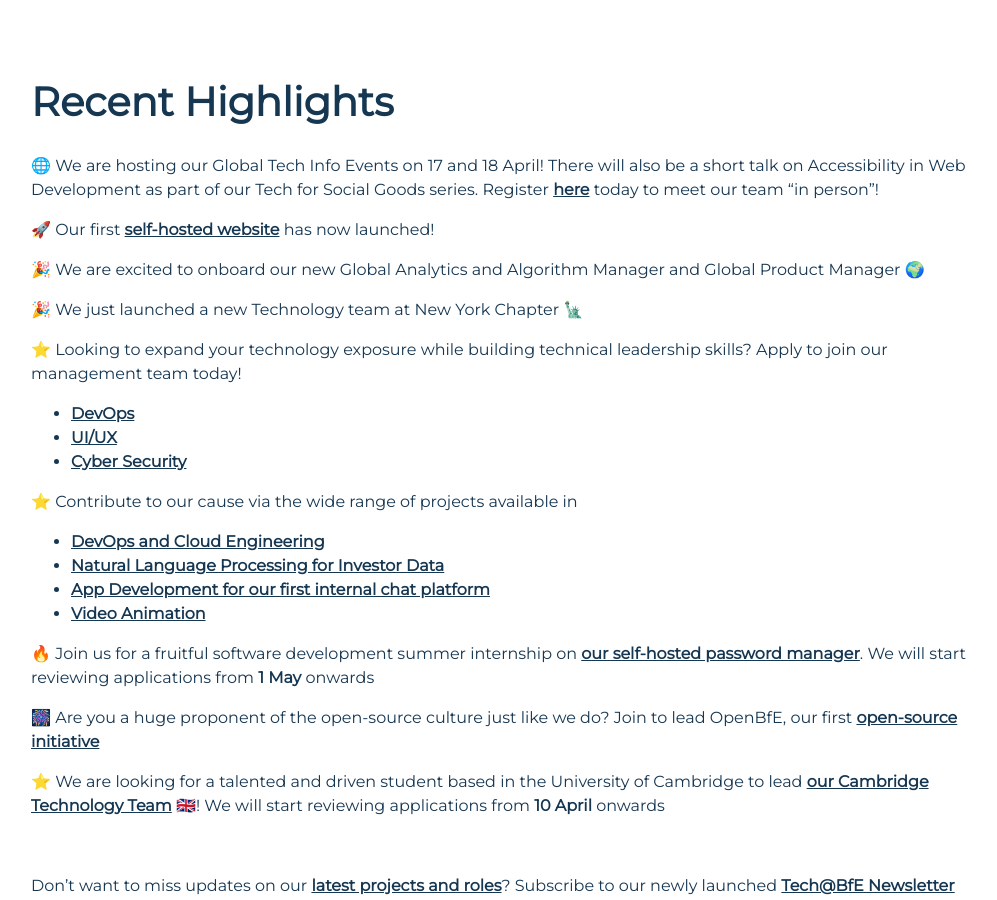
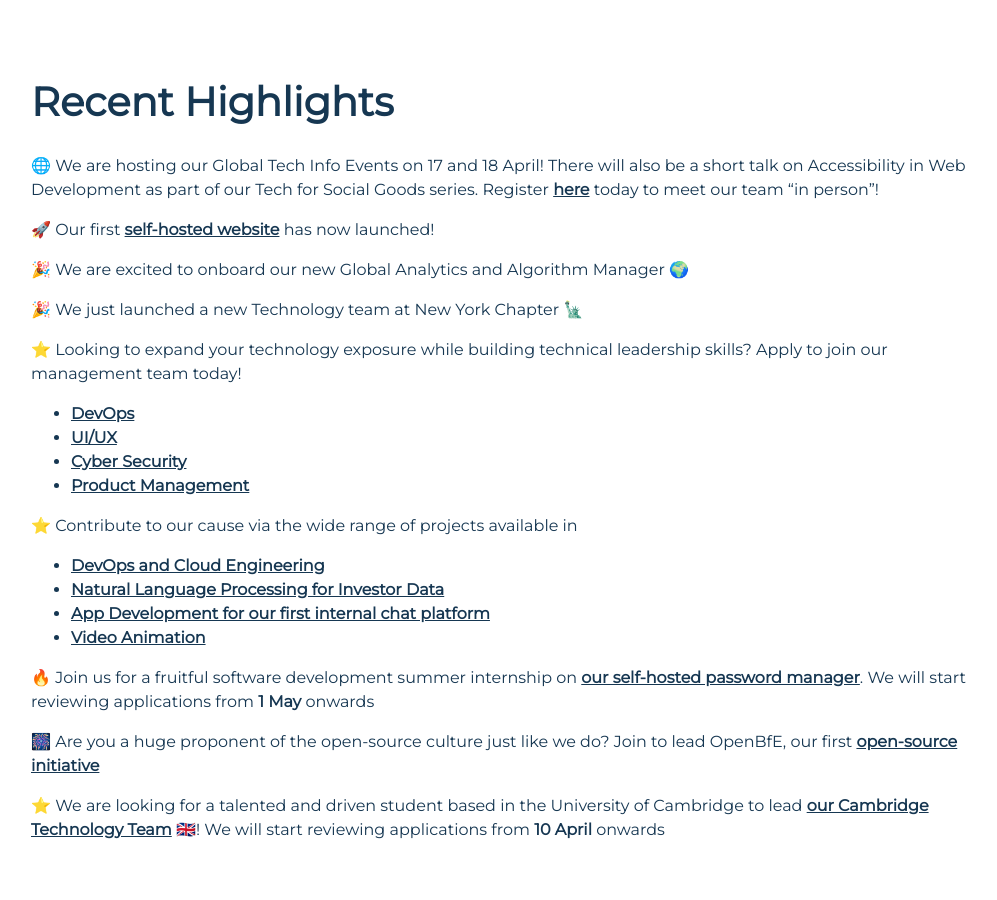
Before and after one commit to BfE-Technology/BfE-Technology.github.io, a Jekyll site: the page built from index.md, in a window 1280 px wide and 900 px high, scrolled down 903 px. Shown: the whole window, without its empty margins (129-1126 px from the left). Built offline with Jekyll 4.4.1, drawn with Linux system fonts in a browser that asks for light colours; nearby versions of some CDN libraries.

Commit message:
Update index.md

```diff
--- a/index.md
+++ b/index.md
@@ -12,7 +12,7 @@ layout: default
 
 🚀 Our first <a href="https://www.bridgesforenterprise.com" target="_blank">self-hosted website</a> has now launched!
 
-🎉 We are excited to onboard our new Global Analytics and Algorithm Manager and Global Product Manager 🌍
+🎉 We are excited to onboard our new Global Analytics and Algorithm Manager 🌍
 
 🎉 We just launched a new Technology team at New York Chapter 🗽
 
@@ -20,6 +20,7 @@ layout: default
 - <a href="https://opps.bridgesforenterprise.com/global/technology/DevOps-Project/" target="_blank">DevOps</a>
 - <a href="https://opps.bridgesforenterprise.com/global/technology/outreach/Global-UI-UX-Manager/" target="_blank">UI/UX</a>
 - <a href="https://opps.bridgesforenterprise.com/global/technology/Global-Cyber-Security-Manager/" target="_blank">Cyber Security</a>
+- <a href="https://opps.bridgesforenterprise.com/global/technology/Global-Product-Manager/" target="_blank">Product Management</a>
 
 ⭐ Contribute to our cause via the wide range of projects available in
 - <a href="https://opps.bridgesforenterprise.com/global/technology/DevOps-Project/" target="_blank">DevOps and Cloud Engineering</a>
```
